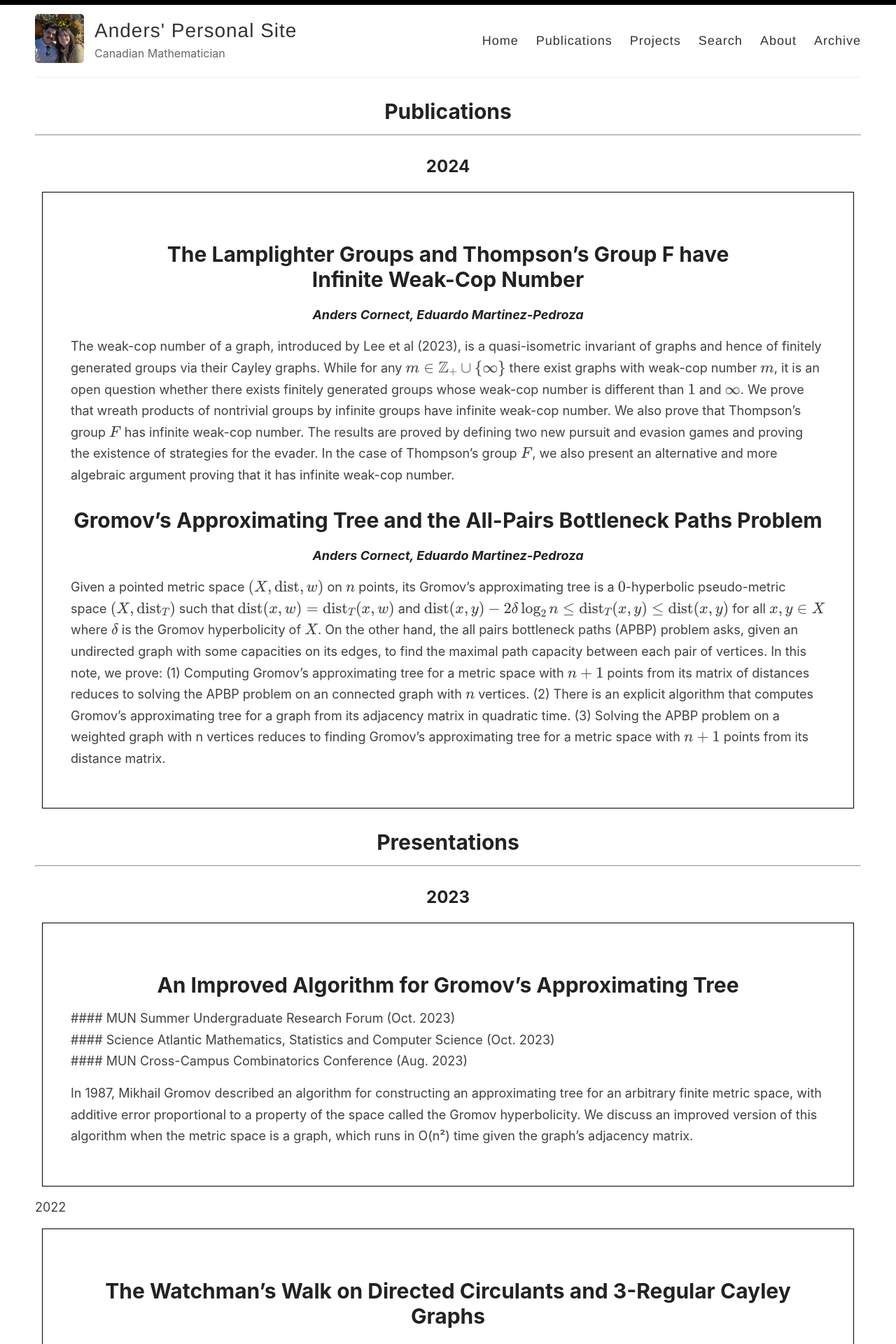
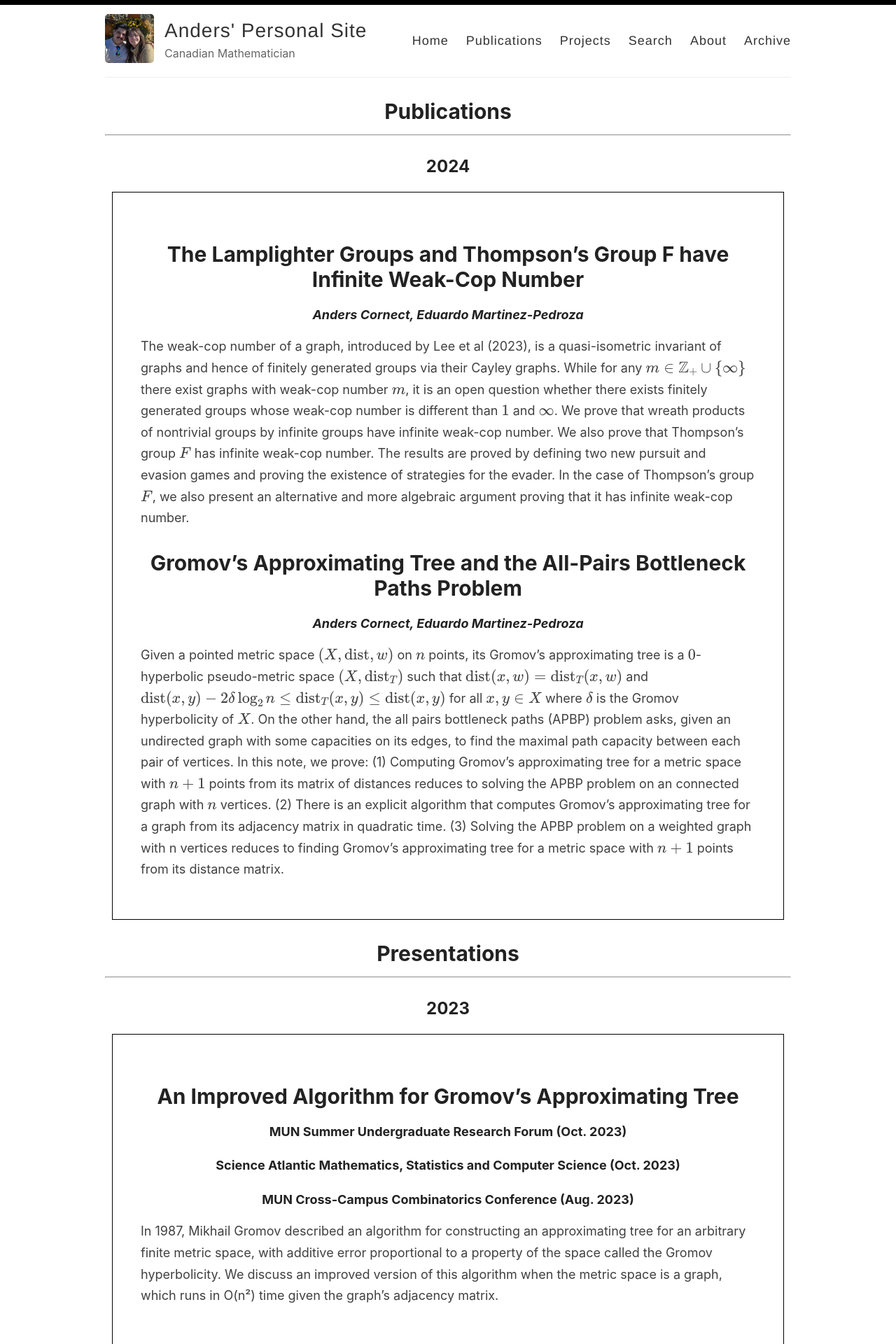
Before and after one commit to And-ers/And-ers.github.io, a Jekyll site: the page built from _pages/publications.md, in a window 1280 px wide. Shown: the top 1920 px of the page at 70% size. Built offline with Jekyll 4.4.1, drawn with Linux system fonts in a browser that asks for light colours.

Commit message:
modified:   _pages/publications.md modified:   assets/style.scss

```diff
--- a/_pages/publications.md
+++ b/_pages/publications.md
@@ -10,7 +10,7 @@ permalink: /publications/
 
 <div class="stylebox" markdown="1">
 
-# [The Lamplighter Groups and Thompson's Group F have <br /> Infinite Weak-Cop Number](https://arxiv.org/abs/2406.11996)
+# [The Lamplighter Groups and Thompson's Group F have Infinite Weak-Cop Number](https://arxiv.org/abs/2406.11996)
 #### *Anders Cornect, Eduardo Martinez-Pedroza*
 
 The weak-cop number of a graph, introduced by Lee et al (2023), is a quasi-isometric invariant of graphs and hence of finitely generated groups via their Cayley graphs. While for any \\(m \in \mathbb{Z}_+ \cup \\{\infty\\} \\) there exist graphs with weak-cop number \\(m\\), it is an open question whether there exists finitely generated groups whose weak-cop number is different than \\(1\\) and \\(\infty\\). We prove that wreath products of nontrivial groups by infinite groups have infinite weak-cop number. We also prove that Thompson's group \\(F\\) has infinite weak-cop number. The results are proved by defining two new pursuit and evasion games and proving the existence of strategies for the evader. In the case of Thompson's group \\(F\\), we also present an alternative and more algebraic argument proving that it has infinite weak-cop number.
@@ -31,21 +31,9 @@ Given a pointed metric space \\((X,\mathrm{dist},w)\\) on \\(n\\) points, its Gr
 
 # An Improved Algorithm for Gromov's Approximating Tree
 
-<p style="margin : 0; padding-top:0;">
-
-#### MUN Summer Undergraduate Research Forum (Oct. 2023)
-
-</p>
-<p style="margin : 0; padding-top:0;">
-
-#### Science Atlantic Mathematics, Statistics and Computer Science (Oct. 2023)
-
-</p>
-<p style="margin : 0; padding-top:0;">
-
-#### MUN Cross-Campus Combinatorics Conference (Aug. 2023)
-
-</p>
+#### MUN Summer Undergraduate Research Forum (Oct. 2023) <br>
+#### Science Atlantic Mathematics, Statistics and Computer Science (Oct. 2023) <br>
+#### MUN Cross-Campus Combinatorics Conference (Aug. 2023) <br>
 
 In 1987, Mikhail Gromov described an algorithm for constructing an approximating tree for an arbitrary finite metric space, with additive error proportional to a property of the space called the Gromov hyperbolicity. We discuss an improved version of this algorithm when the metric space is a graph, which runs in O(n²) time given the graph's adjacency matrix.
 
--- a/assets/style.scss
+++ b/assets/style.scss
@@ -32,7 +32,7 @@ body {
 
 .container {
   margin: 0 auto;
-  max-width: 1200px;
+  max-width: 1000px;
   padding: 0 10px;
   width: 100%;
 }
```
